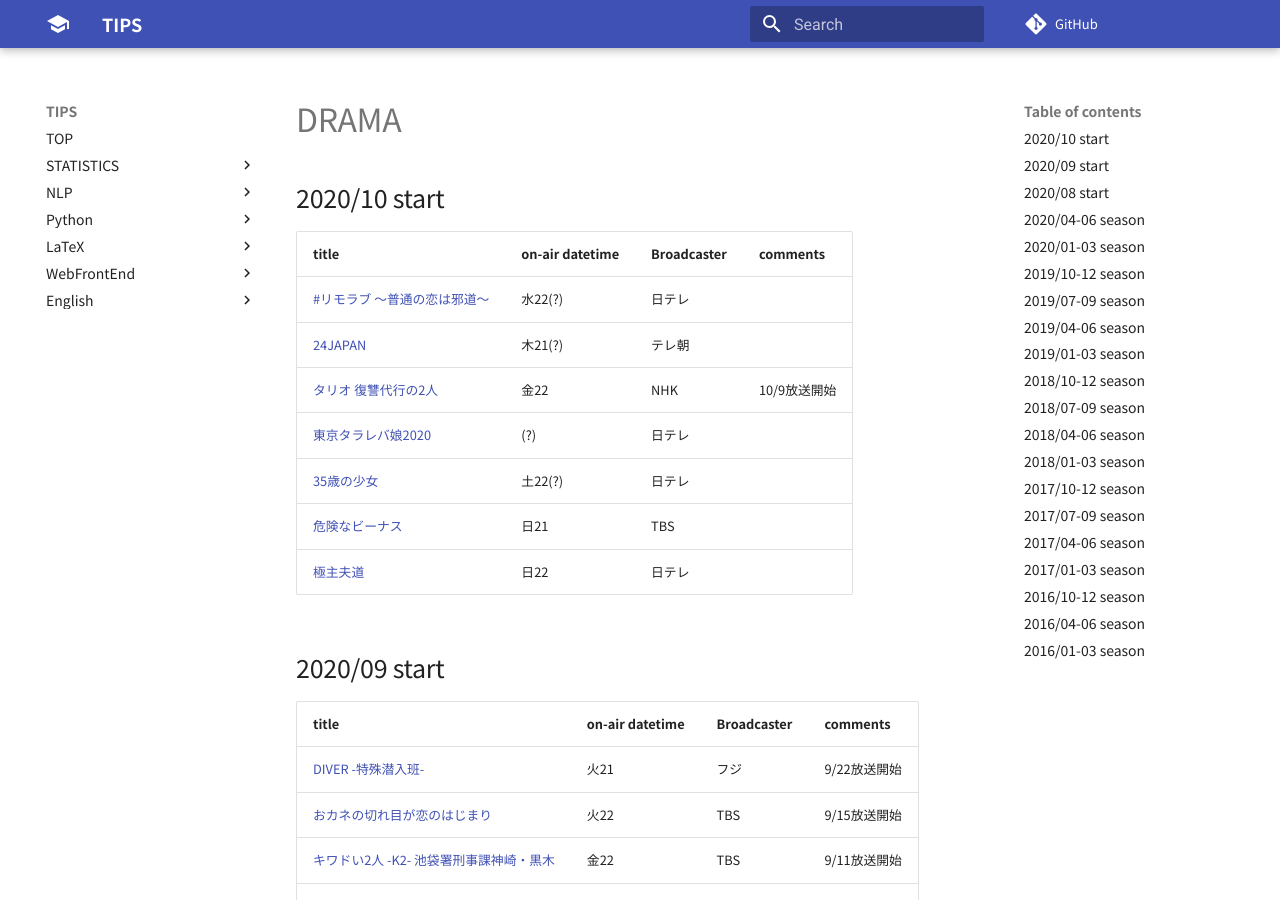
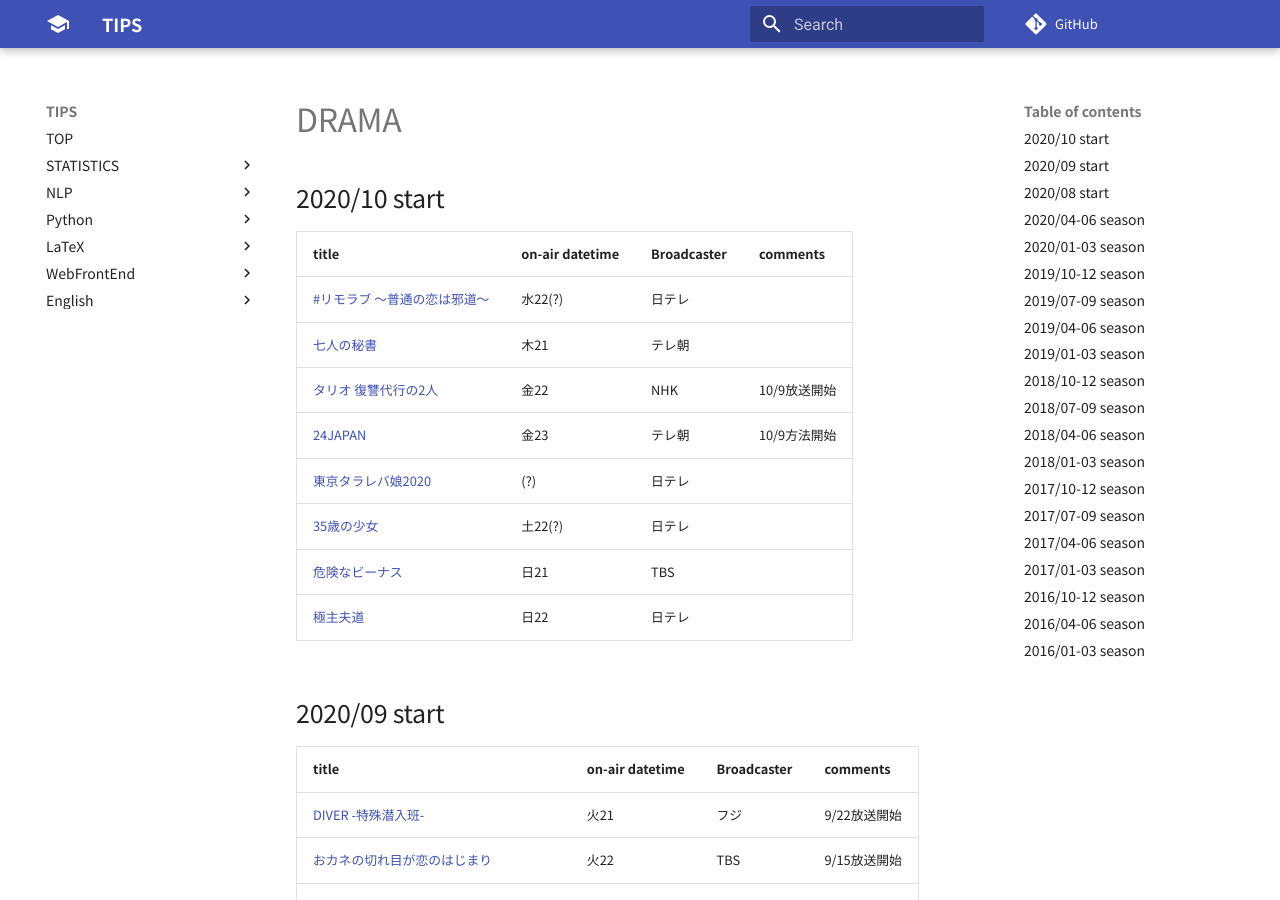
Before and after one commit to aYukiYoshida/tips, an MkDocs documentation site: the page built from docs/favorites/drama.md, in a window 1280 px wide and 900 px high. Built offline with MkDocs 1.6.1 and Material for MkDocs 9.7.7, drawn with Linux system fonts in a browser that asks for light colours; comment, search, counter and statistics services are not loaded.

Commit message:
Update doc of drama

```diff
--- a/docs/favorites/drama.md
+++ b/docs/favorites/drama.md
@@ -6,8 +6,9 @@
 |title|on-air datetime|Broadcaster|comments|
 |:-|:-|:-|:-|
 |[#リモラブ ～普通の恋は邪道～](https://www.ntv.co.jp/remolove/)|水22(?)|日テレ||
-|[24JAPAN](https://www.tv-asahi.co.jp/24japan/)|木21(?)|テレ朝||
+|[七人の秘書](https://www.tv-asahi.co.jp/7-hisho/#/?category=drama)|木21|テレ朝||
 |[タリオ 復讐代行の2人](https://www.nhk.or.jp/dramatopics-blog/22000/433593.html)|金22|NHK|10/9放送開始|
+|[24JAPAN](https://www.tv-asahi.co.jp/24japan/)|金23|テレ朝|10/9方法開始|
 |[東京タラレバ娘2020](https://www.ntv.co.jp/tarareba2020/)|(?)|日テレ||
 |[35歳の少女](https://www.ntv.co.jp/shojo35/)|土22(?)|日テレ||
 |[危険なビーナス](https://www.tbs.co.jp/kikenna_venus/)|日21|TBS||
```
